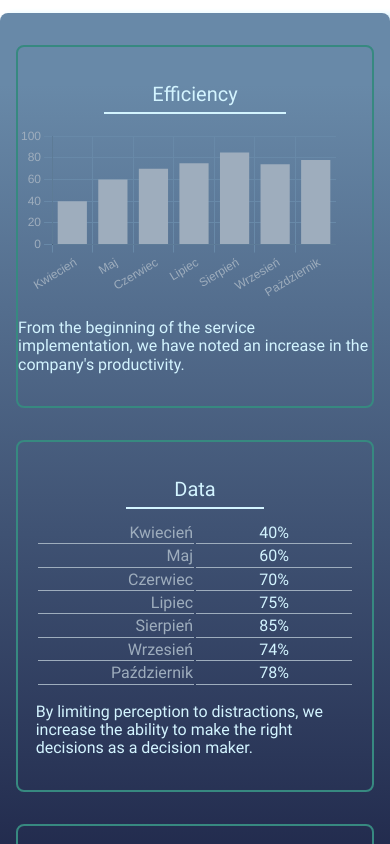
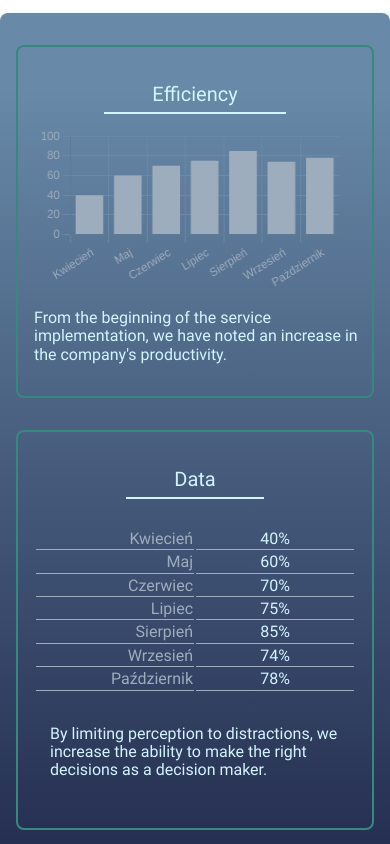
Before and after one commit to SzymonSzmydt/GoodForm, a website: page index.html in a window 390 px wide. Shown: the part 1140-1984 px from the top of the page. Drawn offline with nearby package versions, Linux system fonts and the light colour scheme.

Commit message:
Right RWD for mobile, tablet, desktop

```diff
--- a/index.html
+++ b/index.html
@@ -69,18 +69,18 @@
             </section>
     </main>
     <div class="container body__animation row">
-            <section class="body__box col-sm-12 col-lg-4">
-                <h3 class="animation-text"> Efficiency </h3>
+            <section class="body__box col-sm-12 col-md-6 col-lg-4">
+                <h3 class="animation-title"> Efficiency </h3>
                 <div class="animation__left-bar">
                     <canvas id="myChart1" style="width:90%;max-width:90%"></canvas>
                 </div>
-                <p>
+                <p class="animation-text-left">
                     From the beginning of the service implementation,
                     we have noted an increase in the company's productivity.
                 </p>
             </section>
-            <section class="body__box col-sm-12 col-lg-3">
-                <h3 class="animation-text"> Data </h3>
+            <section class="body__box col-sm-12 col-md-6 col-lg-4">
+                <h3 class="animation-title"> Data </h3>
                 <div class="animation__center-bar">
                     <table class="table">
                         <tr>
@@ -112,16 +112,16 @@
                             <td class="td__second">78%</td>
                         </tr>
                     </table>
-                    <p>
+                    <p class="animation-text-right">
                         By limiting perception to distractions, we increase the ability
                         to make the right decisions as a decision maker.
                     </p>
                 </div>
             </section>
-            <section class="body__box col-sm-12 col-lg-4">
-                <h3 class="animation-text"> Sample </h3>
+            <section class="body__box col-sm-12 col-md-12 col-lg-4">
+                <h3 class="animation-title"> Sample </h3>
                 <div class="animation__right-bar">
-                    <canvas id="myChart2" style="width:90%"></canvas>
+                    <canvas id="myChart2" style="width:90%;max-width:100%"></canvas>
                 </div>
             </section>
     </div>
--- a/scss/components/_body.scss
+++ b/scss/components/_body.scss
@@ -2,7 +2,6 @@
 
 .body__animation {
     display: flex;
-    justify-content: space-between;
     flex-wrap: wrap;
 
     font-family: $normal-text;
@@ -40,16 +39,26 @@
         }
     }
 
+    @include tablet {
+        padding: 1rem;
+
+        &:nth-of-type(2) {
+            margin: 2rem 0 2rem 0;
+            border-left: 0;
+        }
+    }
+
     @include desktop {
         margin: 1rem 0;
         padding: 0 0 0 2.5rem;
 
         &:nth-of-type(2) {
             margin: 1rem 0;
+            border-right: 0;
         }
     }
 
-    .animation-text {
+    .animation-title {
         @include mobile {
             margin-right: 0;
         }
@@ -57,7 +66,6 @@
         @include desktop {
             margin-right: 3rem;
         }
-
 
         font-family: $normal-text;
         font-size: 1.25rem;
@@ -81,18 +89,39 @@
     align-items: flex-end;
 
     width: 100%;
+
+    @include mobile {
+        padding-left: 1.25rem;
+    }
+
+    @include tablet {
+        padding: 1rem 0 0 1.5rem;
+    }
+
+    @include desktop {
+        margin-right: 3rem;
+    }
 }
 
 .animation__center-bar {
-    width: 90%;
+    display: block;
+
+    @include mobile {
+        padding: 0 1rem 1rem 1rem;
+    }
+
+    @include tablet {
+        padding-right: 1rem;
+    }
 
     @include desktop {
-        margin-left: -1rem;
-        margin-right: 2rem;
+        margin-left: -1.5rem;
+        margin-right: 1rem;
     }
 
     .table {
         width: 100%;
+        margin: 1rem 0 2rem;
 
         td {
             border-bottom: 1px solid $color-third;
@@ -109,7 +138,7 @@
 }
 
 .animation__right-bar {
-
+    height: 100%;
     padding: 1rem 3rem 1rem 0;
 
     @include mobile {
@@ -120,3 +149,24 @@
         padding-left: 0;
     }
 }
+
+.animation-text-left {
+    @include mobile {
+        padding-left: 1rem;
+        margin-right: 0.75rem;
+    }
+
+    @include desktop {
+        margin: 2rem 2rem 0 -1rem;
+    }
+}
+
+.animation-text-right {
+    @include mobile {
+        padding-left: 1rem;
+    }
+
+    @include desktop {
+        margin: 2rem 0 -1rem -1rem;
+    }
+}
--- a/scss/components/_footer.scss
+++ b/scss/components/_footer.scss
@@ -17,7 +17,14 @@
     display: flex;
     flex-wrap: wrap;
 
-    padding: 2rem;
+    @include mobile {
+        padding: 1.5rem 0;
+    }
+
+    @include desktop {
+        padding: 2rem;
+    }
+
 }
 
 .foot__left {
```
Also changed, not shown: css/main.css, 1 other file.
